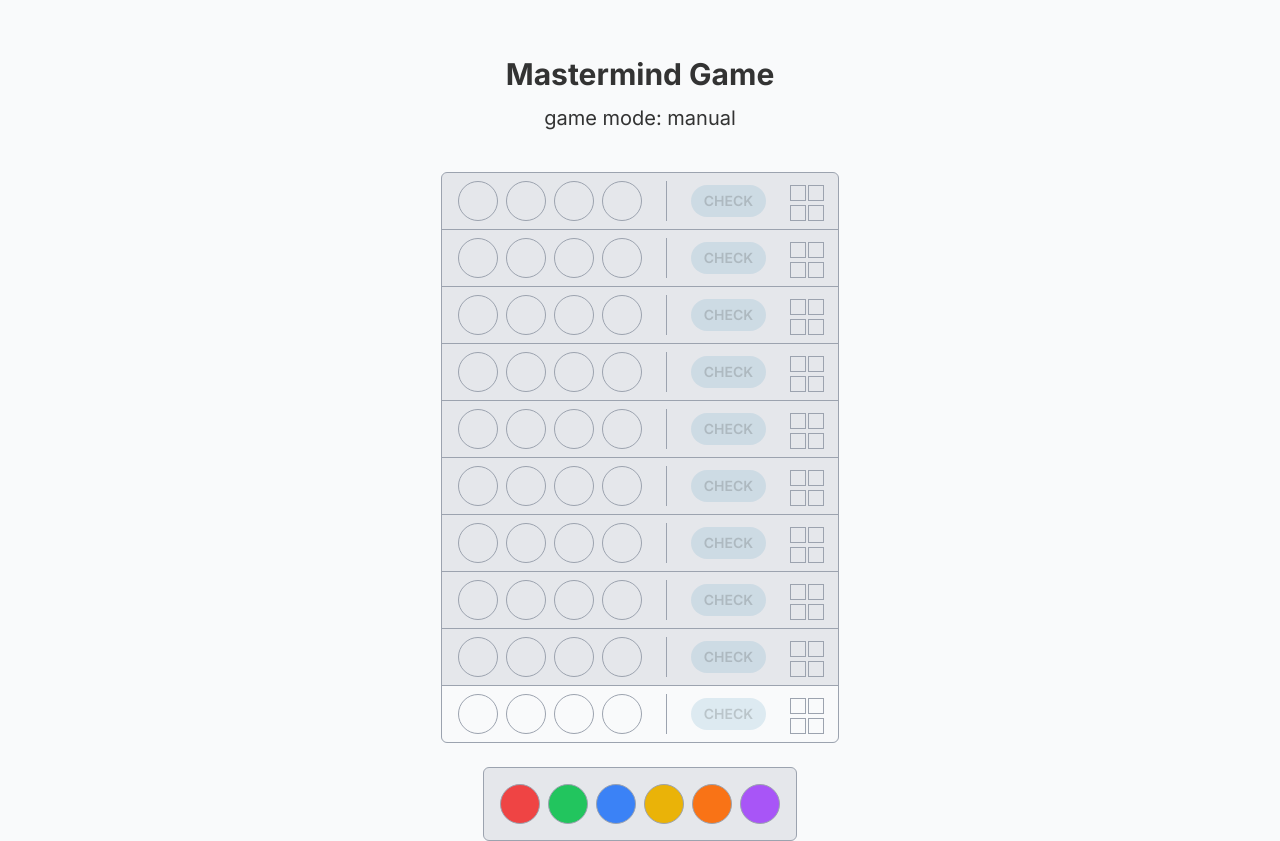
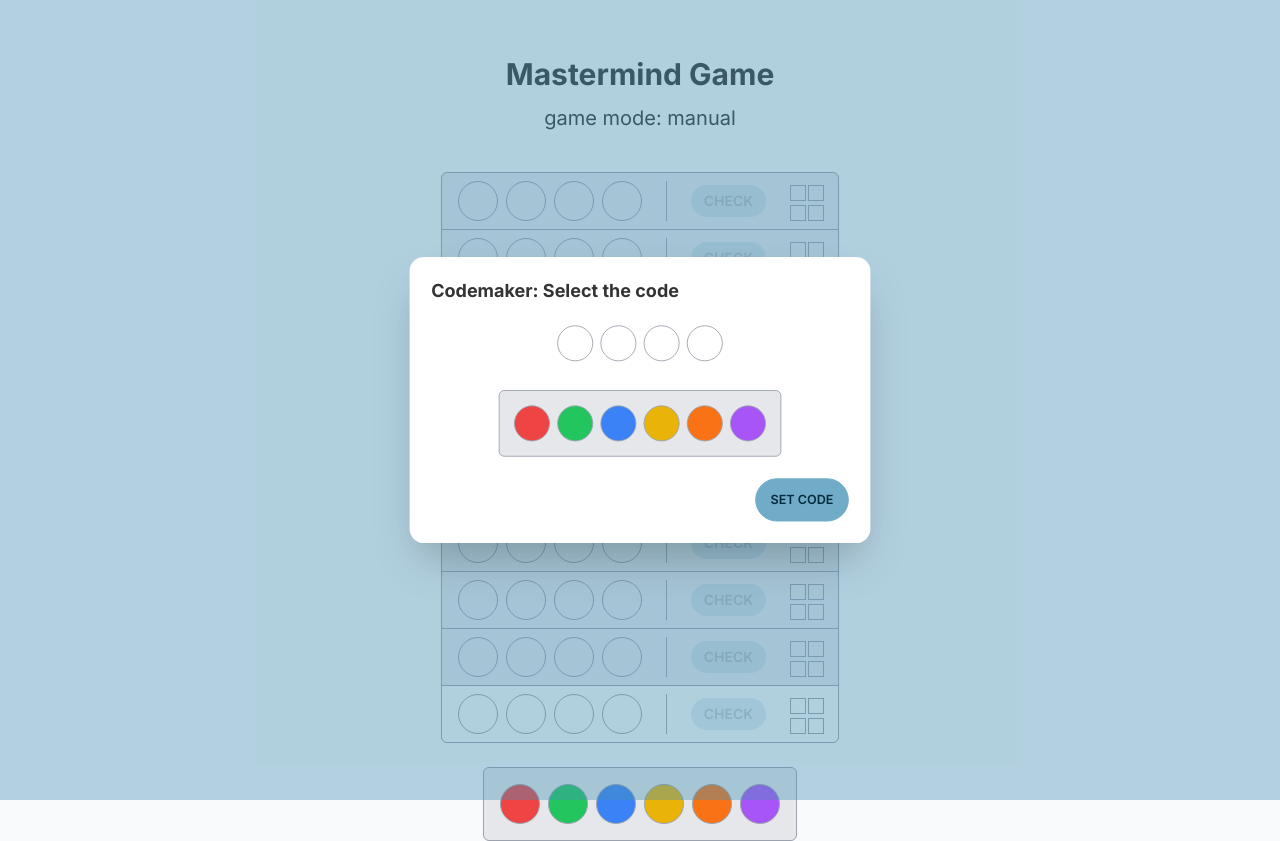
Before and after one commit to danielavornic/mastermind, a React (Vite) app: page / in a window 1280 px wide. Both pictures are taken after a click on the button "MANUAL". Built offline with nearby package versions, Linux system fonts and the light colour scheme.

Commit message:
Add SelectCodeModal for manual game mode

```diff
--- a/src/components/Game.tsx
+++ b/src/components/Game.tsx
@@ -1,8 +1,8 @@
 import { useGameContext } from "hooks";
-import { Board, GameOverModal, Pegs } from "components";
+import { Board, GameOverModal, Pegs, SelectCodeModal } from "components";
 
 export const Game = () => {
-  const { mode } = useGameContext();
+  const { mode, setPegColor, pegColor } = useGameContext();
 
   return (
     <>
@@ -16,11 +16,12 @@ export const Game = () => {
 
         <div className='flex flex-col items-center space-y-6'>
           <Board />
-          <Pegs />
+          <Pegs onClick={setPegColor} activeColor={pegColor} />
         </div>
       </div>
 
       <GameOverModal />
+      <SelectCodeModal />
     </>
   );
 };
--- a/src/components/Pegs.tsx
+++ b/src/components/Pegs.tsx
@@ -1,11 +1,16 @@
 import { useGameContext } from "hooks";
-import { Code, PegColors } from "types";
-import { Peg } from "./Peg";
+import { Color, PegColors } from "types";
+import { Peg } from "components";
 
-const COLORS: Code = Object.keys(PegColors).map((key) => PegColors[key]);
+const COLORS: PegColors[] = Object.keys(PegColors).map((key) => PegColors[key]);
 
-export const Pegs = () => {
-  const { pegColor, setPegColor } = useGameContext();
+interface PegsProps {
+  onClick?: (color: PegColors) => void;
+  activeColor?: Color;
+}
+
+export const Pegs = ({ onClick, activeColor }: PegsProps) => {
+  const { pegColor } = useGameContext();
 
   return (
     <div className='bg-gray-200 p-4 border-gray-400 border rounded-md'>
@@ -15,8 +20,8 @@ export const Pegs = () => {
             <Peg
               key={color}
               color={color}
-              onClick={() => setPegColor(color)}
-              className={color === pegColor ? "ring-2 ring-black" : ""}
+              onClick={() => onClick?.(color)}
+              className={color === activeColor ? "ring-2 ring-black" : ""}
             />
           );
         })}
--- /dev/null
+++ b/src/components/SelectCodeModal.tsx
@@ -0,0 +1,65 @@
+import { useEffect, useState } from "react";
+import cn from "classnames";
+
+import { Code, GameMode, GameStatus, PegColors } from "types";
+import { useGameContext } from "hooks";
+import { Peg, Pegs } from "components";
+
+const initialCode = Array.from({ length: 4 }).map(() => undefined);
+
+export const SelectCodeModal = () => {
+  const { mode, status, code, setCode } = useGameContext();
+
+  const [isOpen, setIsOpen] = useState(false);
+  const [localCode, setLocalCode] = useState<Code>(initialCode);
+  const [color, setColor] = useState<PegColors>(undefined);
+
+  useEffect(() => {
+    setIsOpen(
+      status === GameStatus.IN_PROGRESS && mode === GameMode.MANUAL && !code
+    );
+
+    if (code) console.log(code);
+
+    return () => setIsOpen(false);
+  }, [status, code]);
+
+  const handlePegClick = (index: number) => {
+    const newCode = [...localCode];
+    newCode[index] = color;
+    setLocalCode(newCode);
+  };
+
+  return (
+    <div
+      className={cn("modal", {
+        "opacity-100 pointer-events-auto visible": isOpen,
+      })}
+      id='game-modal'
+    >
+      <div className='modal-box'>
+        <h3 className='font-bold text-xl pb-6'>Codemaker: Select the code</h3>
+
+        <div className='flex space-x-2 justify-center pb-8'>
+          {localCode.map((color, i) => (
+            <Peg key={i} color={color} onClick={() => handlePegClick(i)} />
+          ))}
+        </div>
+
+        <div className='justify-center flex'>
+          <Pegs onClick={setColor} activeColor={color} />
+        </div>
+
+        <div className='modal-action'>
+          <label
+            htmlFor='game-modal'
+            className='btn'
+            onClick={() => setCode(localCode)}
+          >
+            Set Code
+          </label>
+        </div>
+      </div>
+    </div>
+  );
+};
--- a/src/components/index.ts
+++ b/src/components/index.ts
@@ -7,3 +7,4 @@ export * from "./Peg";
 export * from "./Pegs";
 export * from "./CheckButton";
 export * from "./GameOverModal";
+export * from "./SelectCodeModal";
```
